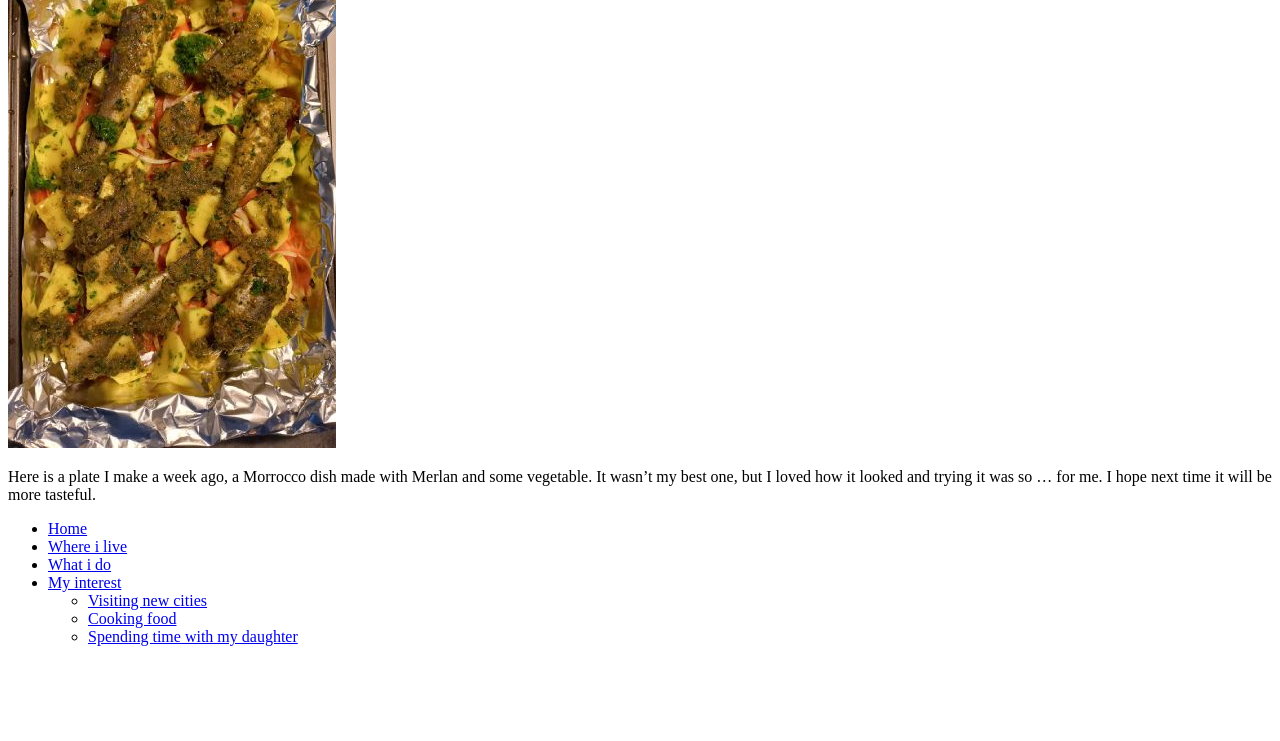
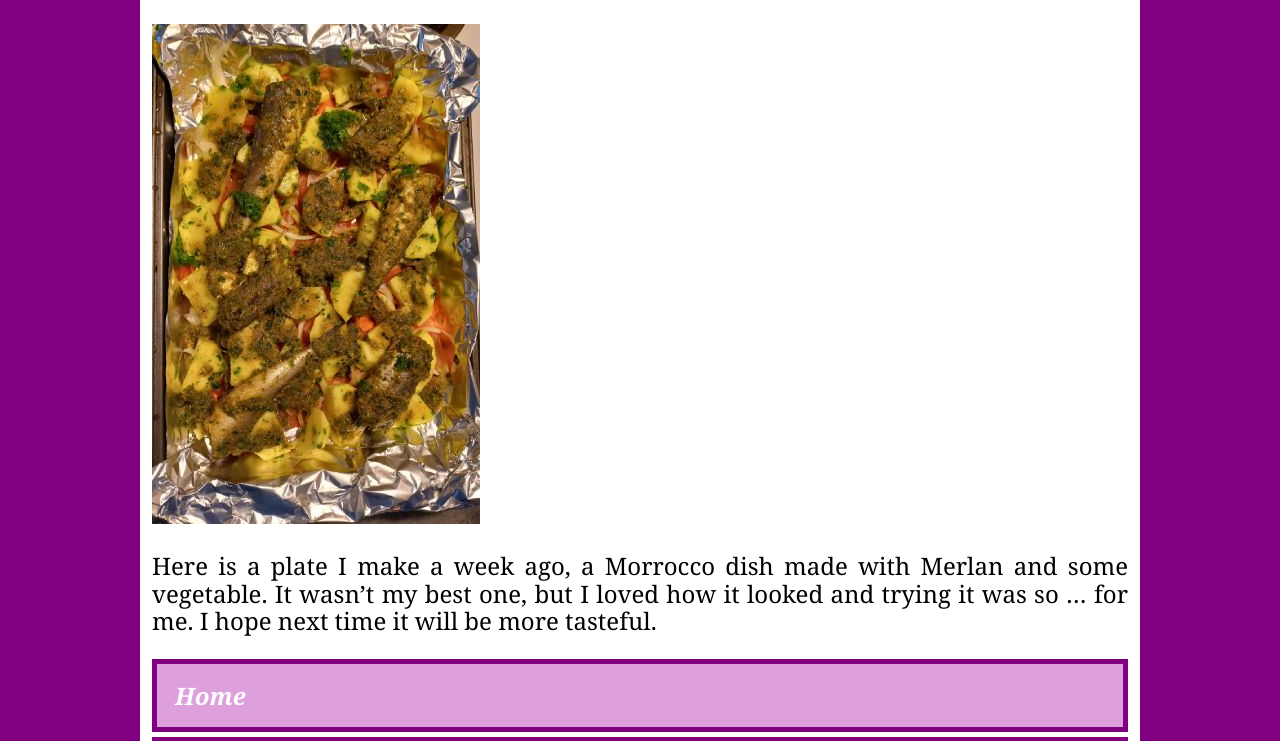
Before and after one commit to Fouls-7/foulsprofile, a plain HTML site: page interests/cooking.html in a window 1280 px wide. Shown: the part 132-873 px from the top of the page. Before the commit the page ends 800 px from the top, so only its background shows below. Drawn offline with nearby package versions, Linux system fonts and the light colour scheme.

Commit message:
every pages uniform

```diff
--- a/interests/cooking.html
+++ b/interests/cooking.html
@@ -4,6 +4,8 @@
     <meta charset="UTF-8">
 
     <title>My interests : Cooking</title>
+    <link rel="stylesheet" href="https://cdnjs.cloudflare.com/ajax/libs/normalize/8.0.1/normalize.min.css">
+    <link rel="stylesheet" href="../styles.css">
 </head>
 <body>
     <h1>I love cooking</h1>
--- a/styles.css
+++ b/styles.css
@@ -6,7 +6,7 @@ html {
 }
 body {
     font-family: Georgia, 'Times New Roman', Times, serif;
-    font-size: 200%;
+    font-size: 150%;
     background-color: white;
     padding: 12px;
 }
```
Also changed, not shown: interests/index.html (+2 -0 lines), interests/timewithdaughter.html (+2 -0 lines), interests/traveling.html (+2 -0 lines).
